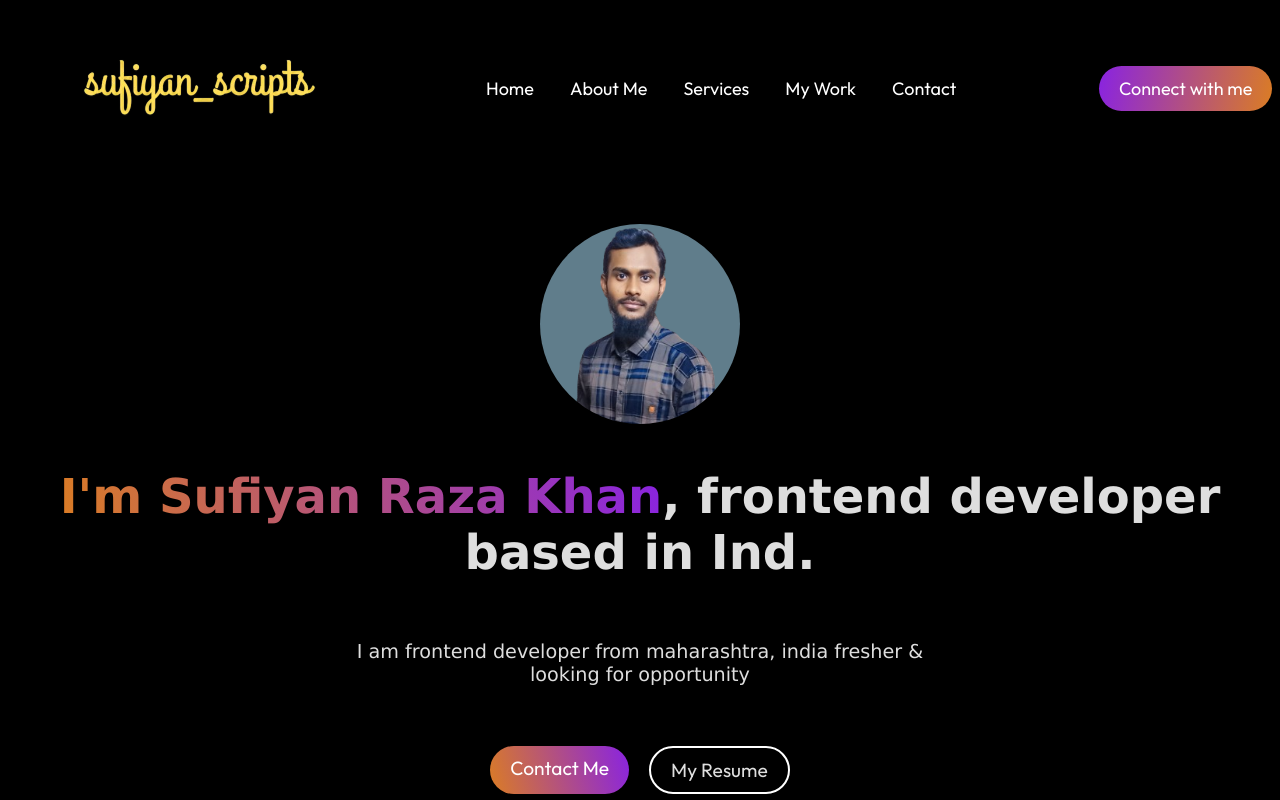
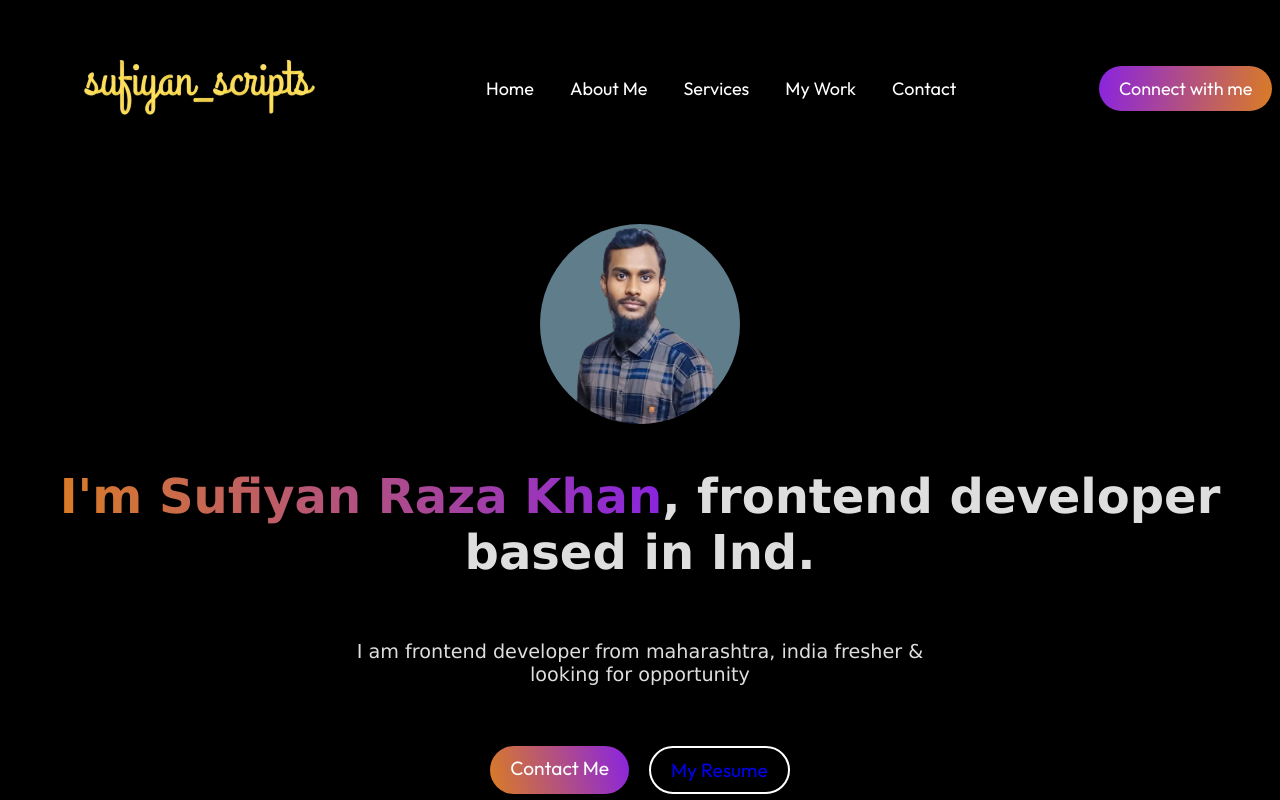
Before and after one commit to sufiyan603/sufiyan-portfolio, a React (Vite) app: page / in a window 1280 px wide. Shown: the top 800 px of the page. Built offline with nearby package versions, Linux system fonts and the light colour scheme.

Commit message:
resume added

```diff
--- a/src/Component.Navbar/Hero/Hero.jsx
+++ b/src/Component.Navbar/Hero/Hero.jsx
@@ -10,7 +10,11 @@ const Hero = () => {
       <p>I am frontend developer from maharashtra, india fresher & looking for opportunity</p><br />
       <div className='hero-action'>
         <div className='hero-connect'><AnchorLink className='anchor-link' href='#contact'>Contact Me</AnchorLink></div>
-        <div className='hero-resume'>My Resume</div>
+        <div className='hero-resume' >
+          <a href="resume.pdf.pdf" target="_blank" >
+            My Resume
+          </a>
+        </div>
       </div>
     </div>
   </>
--- a/src/Component.Navbar/Hero/hero.css
+++ b/src/Component.Navbar/Hero/hero.css
@@ -64,6 +64,10 @@
 
 .hero-resume {
     border: 2px solid #FFF;
+}
+
+.hero-resume a {
+    text-decoration: none;
 }
 
 .hero-connect:hover,
```
Also changed, not shown: 1 other file (tests, documents, lock files or other folders).
